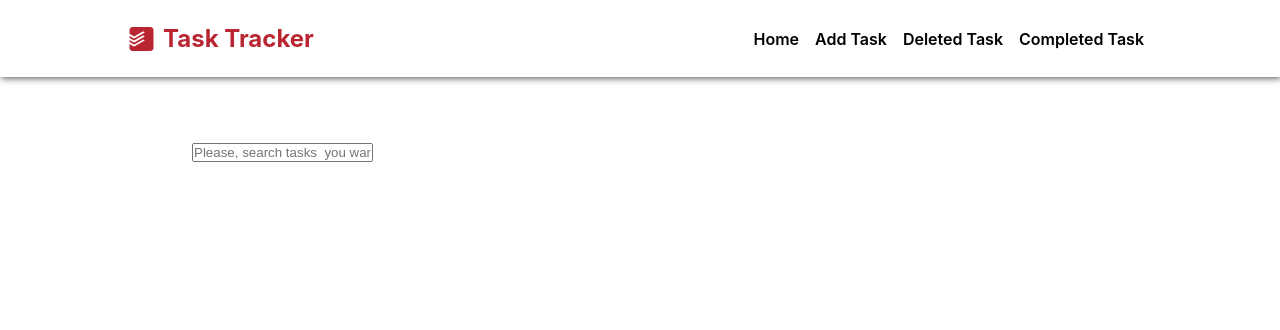
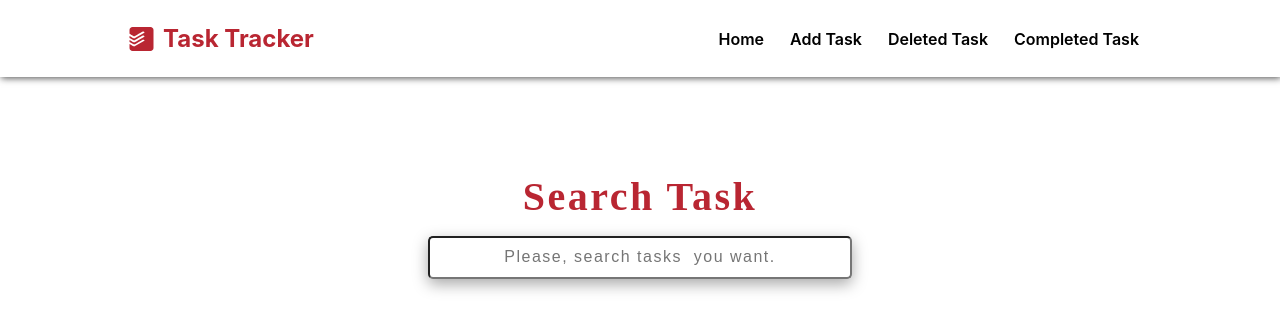
Before and after one commit to fahriakbaba/React-Task-Tracker-using-Fake-API, a React (Create React App) app: page / in a window 1280 px wide. Shown: the top 330 px of the page. Built offline with nearby package versions, Linux system fonts and the light colour scheme; no server answers.

Commit message:
SearchTask is styled by using module css

```diff
--- a/src/components/Navbar/Navbar.module.css
+++ b/src/components/Navbar/Navbar.module.css
@@ -37,8 +37,11 @@
 .link {
     text-decoration: none;
     color: var(--dark);
+    padding: 5px;
 }
 
 .link:hover {
     color: var(--danger);
+    border-top: 2px solid var(--danger);
+    border-bottom: 2px solid var(--danger);
 }
--- a/src/components/SearchTask/SearchTask.jsx
+++ b/src/components/SearchTask/SearchTask.jsx
@@ -1,11 +1,19 @@
-import React from 'react'
+import React from "react";
+import styles from "./SearchTask.module.css";
 
-function SearchTask( {handleSearch, search} ) {
+function SearchTask({ handleSearch, search }) {
   return (
-    <section>
-        <input type="text" placeholder='Please, search tasks  you want.' value={search} onChange={handleSearch} />
+    <section className={styles.container}>
+      <h3 className={styles.title}>Search Task</h3>
+      <input
+        type="text"
+        placeholder="Please, search tasks  you want."
+        value={search}
+        onChange={handleSearch}
+        className={styles.input}
+      />
     </section>
-  )
+  );
 }
 
 export default SearchTask;
--- a/src/components/SearchTask/SearchTask.module.css
+++ b/src/components/SearchTask/SearchTask.module.css
@@ -0,0 +1,37 @@
+.container {
+    width: 50%;
+    display: flex;
+    justify-content: center;
+    flex-direction: column;
+    align-items: center;
+    padding: 0 .75rem;
+    margin: 2rem auto;
+}
+
+.title {
+    font-size: 2.5rem;
+    letter-spacing: 2.5px;
+    color: var(--danger);
+    margin-bottom: 1rem;
+    font-family:'Times New Roman', Times, serif;
+}
+
+.input {
+    width: 100%;
+    padding: 12px 18px;
+    border-width: 2px;
+    outline: none;
+    border-radius: 5px;
+    transition: all .7s;
+    box-shadow: rgba(0, 0, 0, 0.35) 0px 5px 15px;
+}
+
+.input:focus {
+    border: 2px solid var(--primary);
+}
+
+.input::placeholder {
+    font-size: 1rem;
+    letter-spacing: var(--space);
+    text-align: center;
+}
--- a/src/index.css
+++ b/src/index.css
@@ -18,6 +18,8 @@ body {
   --danger: #b92632;
   --dark: rgb(0, 0, 0);
   --space: 1.5px;
+  --primary: #0275d8;
+  --success: #5cb85c;
 }
 
 .container {
```
